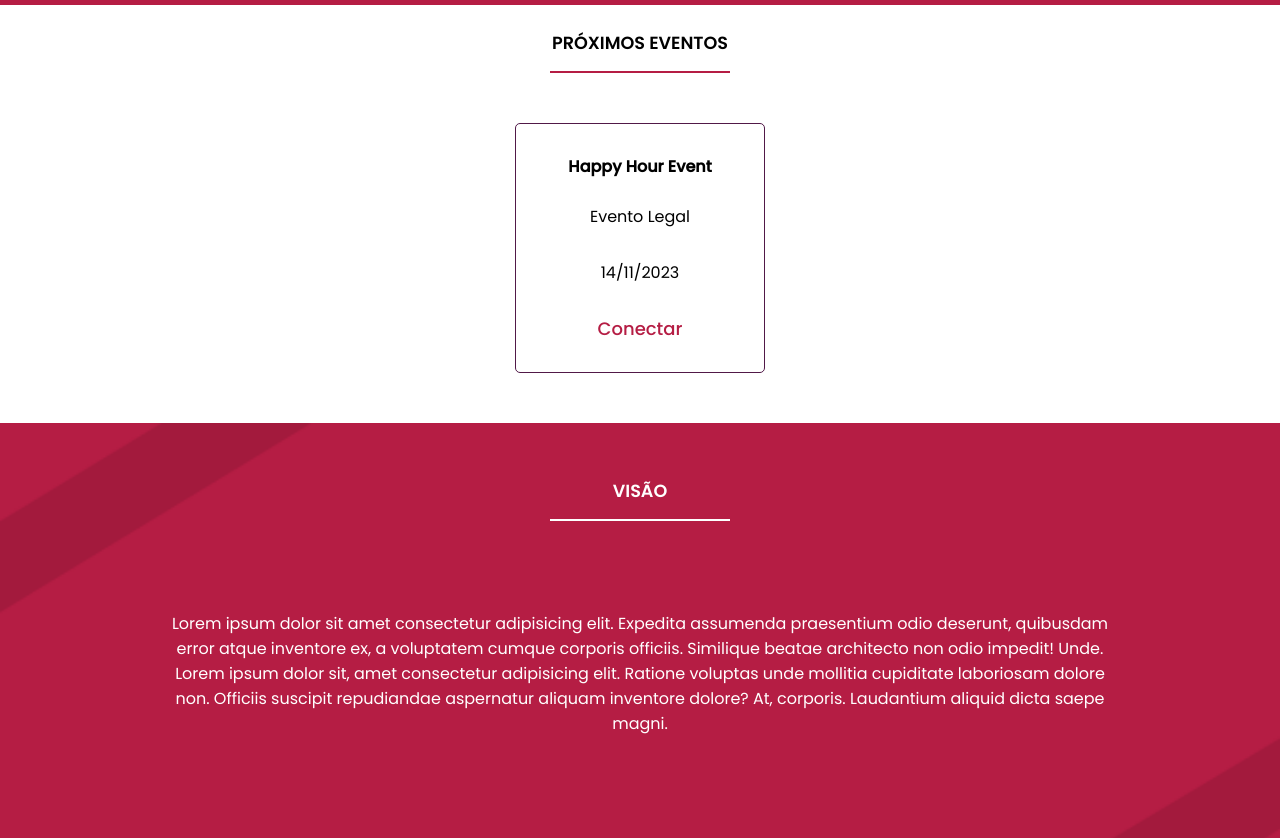
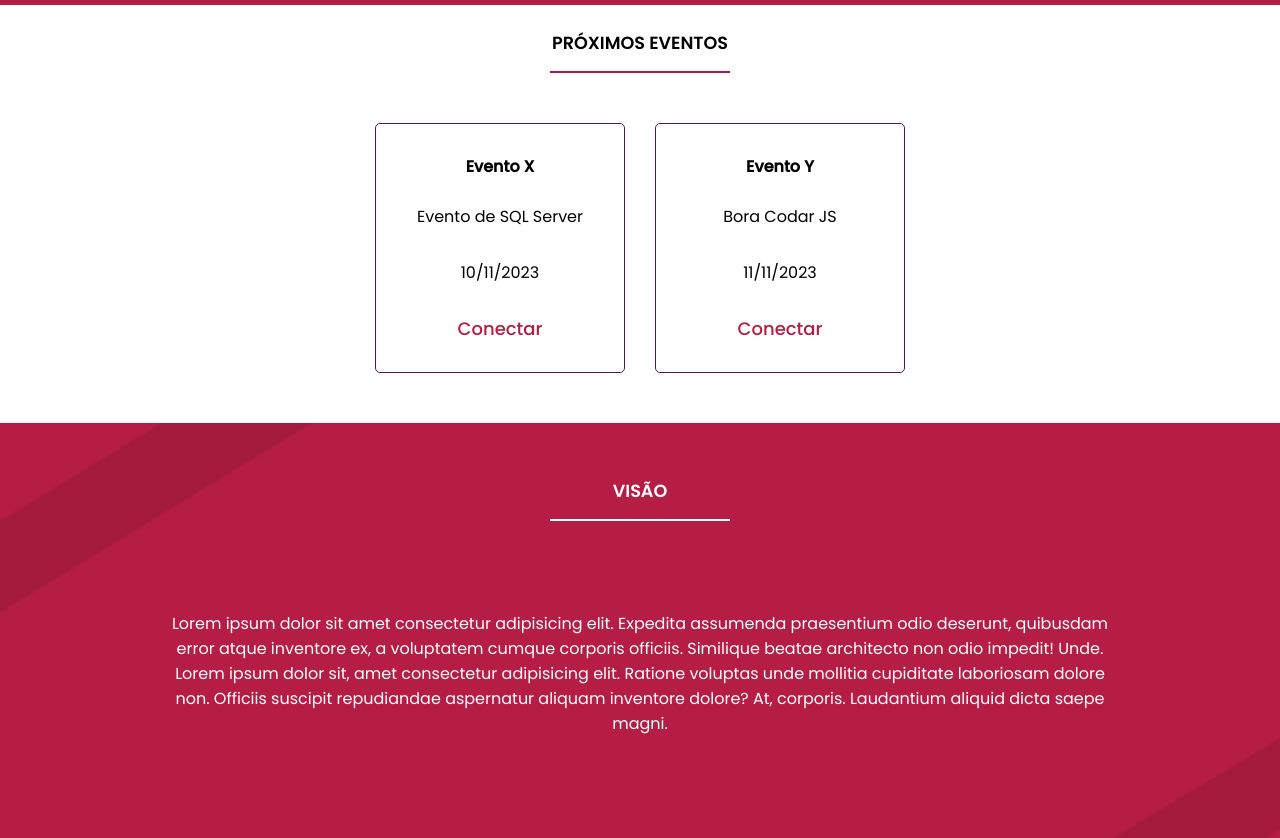
Before and after one commit to GabrielHenriqueas/JavaScript, a React (Create React App) app in the folder React/eventplus/: page / in a window 1280 px wide. Shown: the part 800-1638 px from the top of the page. Built offline with nearby package versions, Linux system fonts and the light colour scheme.

Commit message:
09.11.2023

```diff
--- a/React/eventplus/src/Pages/HomePage/HomePage.jsx
+++ b/React/eventplus/src/Pages/HomePage/HomePage.jsx
@@ -1,4 +1,4 @@
-import React from "react";
+import React, { useEffect, useState } from "react";
 import "./HomePage.css";
 import MainContent from "../../components/MainContent/MainContent";
 import Banner from "../../components/Banner/Banner";
@@ -9,6 +9,23 @@ import Container from "../../components/Container/Container";
 import Title from "../../components/Title/Title";
 
 const HomePage = () => {
+
+  //fake mock - api mocada
+  const [nextEvents, setNextEvents] = useState([
+    {
+      id: 1,
+      title: "Evento X",
+      descricao: "Evento de SQL Server",
+      data: "10/11/2023",
+    },
+    {
+      id: 2,
+      title: "Evento Y",
+      descricao: "Bora Codar JS",
+      data: "11/11/2023",
+    },
+  ]);
+
   return (
     <MainContent>
       <Banner />
@@ -16,15 +33,19 @@ const HomePage = () => {
       {/* PRÓXIMOS EVENTOS */}
       <section className="proximos-eventos">
         <Container>
-          <Title titleText={"Próximos Eventos"}/>
+          <Title titleText={"Próximos Eventos"} />
 
           <div className="events-box">
-            <NextEvent
-              title={"Happy Hour Event"}
-              drescription={"Evento Legal"}
-              eventDate={"14/11/2023"}
-              idEvento={"d41b6eb0-e29d-494f-8b38-ac9c3ee48861"}
-            />
+            {nextEvents.map((e) => {
+              return (
+                <NextEvent
+                  title={e.title}
+                  drescription={e.descricao}
+                  eventDate={e.data}
+                  idEvento={e.id}
+                />
+              );
+            })}
 
           </div>
         </Container>
--- a/React/eventplus/src/Pages/TestePage/TestePage.jsx
+++ b/React/eventplus/src/Pages/TestePage/TestePage.jsx
@@ -1,43 +1,22 @@
-import React, { useState } from 'react';
-import Input from '../../components/Input/Input';
-import Button from '../../components/Button/Button';
-import Header from '../../components/Header/Header';
+import React, { useEffect, useState } from 'react';
+import './TestePage.css'
 
 const TestePage = () => {
-    const [total, setTotal] = useState();
-    const [n1, setN1] = useState();
-    const [n2, setN2] = useState();
+    const [count, setCount] = useState(10);
+    const [calculation, setCalculation] = useState(10);
 
-    function handleCalcular(e) {//chamar no submit do form
-        e.preventDefault();
-        setTotal(parseFloat(n1) + parseFloat(n2));
-    }
+    //roda quando o componente
+    useEffect(() => {
+        setCalculation(count * 2);
+        console.log('Rodei');
+     }, [count]);
+
     return (
-        <form onSubmit={handleCalcular}>
-
-            <Input
-                tipo="number"
-                id="numero1"
-                nome="numero1"
-                dicaCampo="Primeiro Número"
-                valor={n1}
-                fnAltera={setN1}
-            />
-            <Input
-                tipo="number"
-                id="numero2"
-                nome="numero2"
-                dicaCampo="Segundo Número"
-                valor={n2}
-                fnAltera={setN2}
-            />
-
-            <Button
-                tipo="submit"
-                textoBotao="Somar"
-            />
-            <p>Resultado: <strong>{total}</strong></p>
-        </form>
+        <div>
+            <p>Count: {count}</p>
+            <button onClick={() => setCount((c) => c + 1)}>+</button>
+            <p>Calculation: {calculation}</p>
+        </div>
     );
 };
 
--- a/React/eventplus/src/components/Nav/Nav.jsx
+++ b/React/eventplus/src/components/Nav/Nav.jsx
@@ -30,6 +30,7 @@ const Nav = ({  exibeNavbar , setExibeNavbar}) => {
         <Link to="/tipo-eventos" className="navbar__item">Tipo de eventos</Link>
         <Link to="/eventos" className="navbar__item">Eventos</Link>
         <Link to="/login" className="navbar__item">Login</Link>
+        <Link to="/testes" className="navbar__item">Teste</Link>
       </div>
     </nav>
   );
```
Also changed, not shown: React/eventplus/src/Pages/TestePage/TestePage copy.jsx (added, +44 -0 lines).
